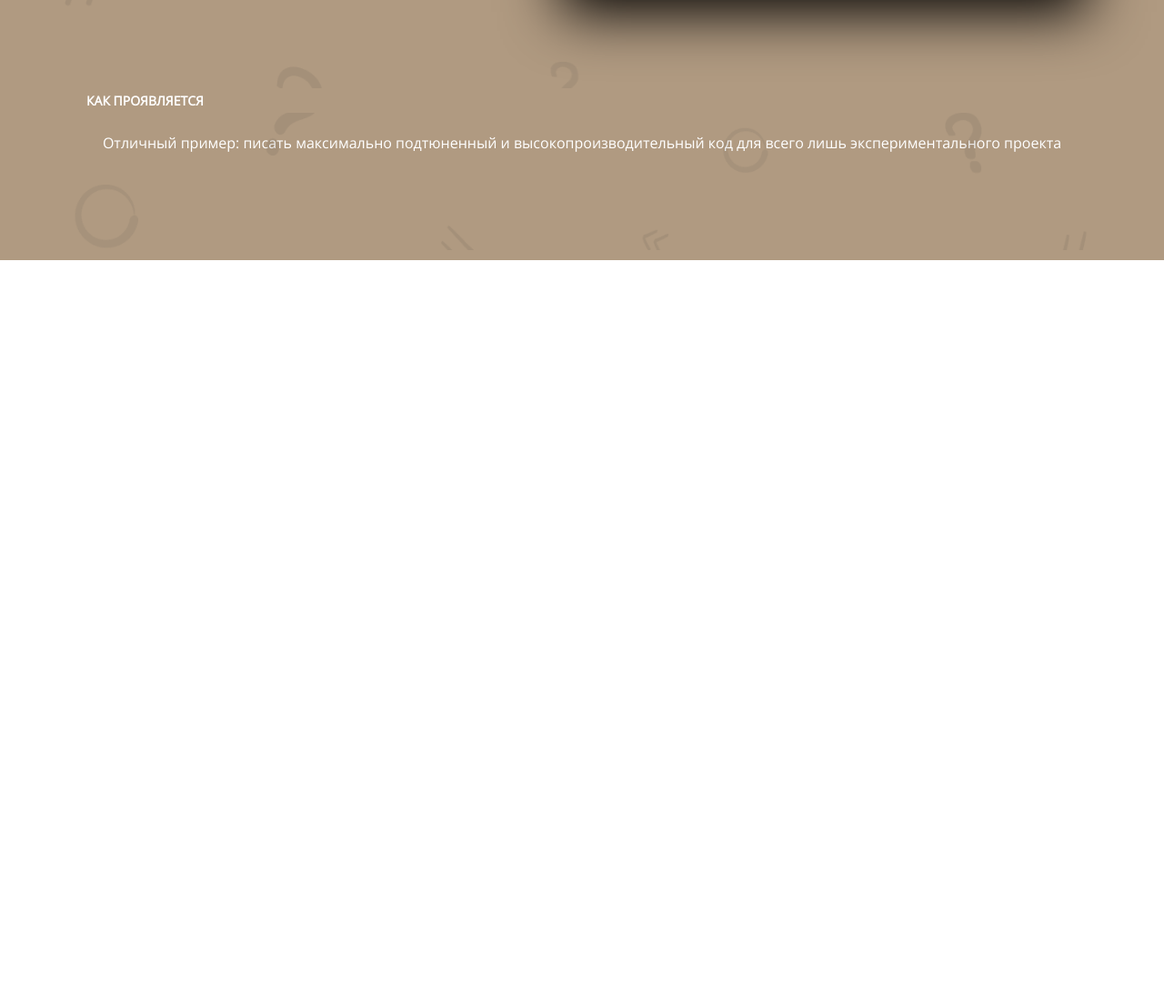
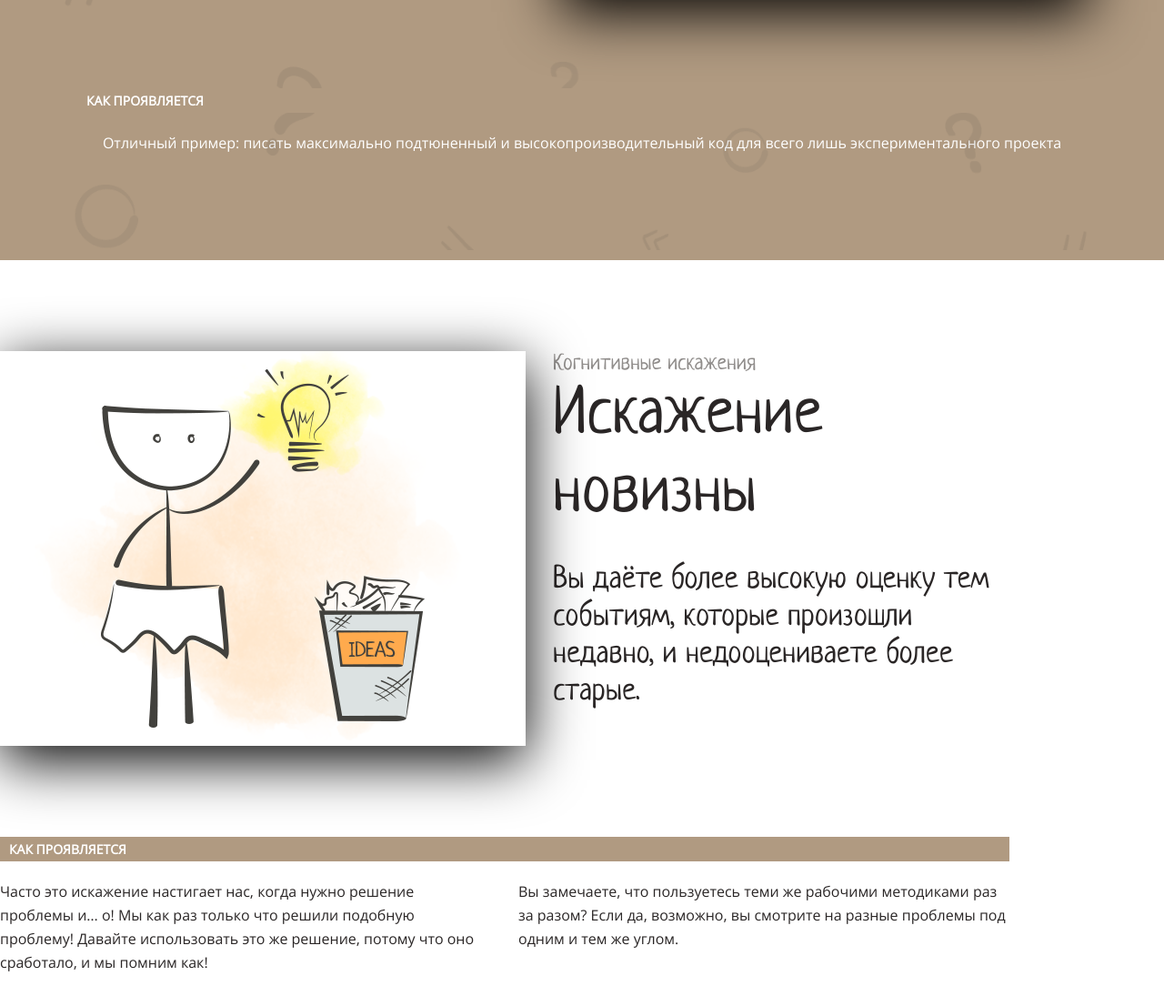
Before and after one commit to nikitazh12/layout-designer-project-58, a website: page src/index.html in a window 1280 px wide. Shown: the part 4042-5148 px from the top of the page at 91% size. Before the commit the page ends 4328 px from the top, so only its background shows below. Drawn offline with Linux system fonts and the light colour scheme.

Commit message:
8th step done

```diff
--- a/src/index.html
+++ b/src/index.html
@@ -198,6 +198,45 @@
             </div>
         </div>
     </section>
+    <section id="distortion-of-novelty">
+			<div class="w-1110">
+				<div class="section-headline">
+					<img
+						class="section-img"
+						src="images/3.png"
+						alt="distortion-of-novelty"
+						>
+					<div>
+						<p class="topic-b">Когнитивные искажения</p>
+						<h1>Искажение новизны</h1>
+						<p class="section-1-3-5-explanation">
+							Вы даёте более высокую оценку тем событиям, которые произошли
+							недавно, и недооцениваете более старые.
+						</p>
+					</div>
+				</div>
+				<div class="how-it-works">
+					<h5 class="how-it-works-text">Как проявляется</h5>
+				</div>
+				<div class="columns-2">
+					<div class="text-columns-2-block">
+						<p class="text-columns-2">
+							Часто это искажение настигает нас, когда нужно решение проблемы
+							и… о! Мы как раз только что решили подобную проблему! Давайте
+							использовать это же решение, потому что оно сработало, и мы
+							помним как!
+						</p>
+					</div>
+					<div class="text-columns-2-block">
+						<p class="text-columns-2">
+							Вы замечаете, что пользуетесь теми же рабочими методиками раз за
+							разом? Если да, возможно, вы смотрите на разные проблемы под
+							одним и тем же углом.
+						</p>
+					</div>
+				</div>
+			</div>
+		</section>
 </main>
 <footer></footer>
 </body>
```
